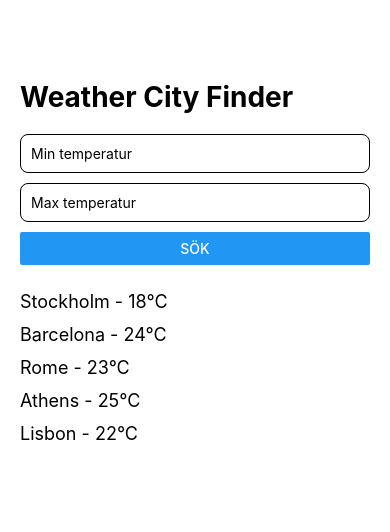
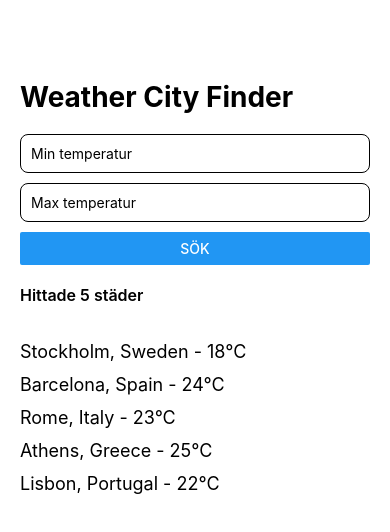
Before and after one commit to mahome00/weather-city-finder, a React Native app: screen / in a window 390 px wide. Shown: the top 532 px of the page. Built offline with nearby package versions, Linux system fonts and the light colour scheme.

Commit message:
CITY-2 Improve city list and display country

```diff
--- a/App.tsx
+++ b/App.tsx
@@ -49,15 +49,19 @@ export default function App() {
 
       <Button title="Sök" onPress={searchCities} />
 
+<Text style={styles.resultCount}>
+  Hittade {results.length} städer
+</Text>
+
       <FlatList
         style={{ marginTop: 20, width: "100%" }}
         data={results}
         keyExtractor={(item) => item.name}
-        renderItem={({ item }) => (
-          <Text style={styles.city}>
-            {item.name} - {item.temp}°C
-          </Text>
-        )}
+       renderItem={({ item }) => (
+  <Text style={styles.city}>
+    {item.name}, {item.country} - {item.temp}°C
+  </Text>
+)}
       />
     </View>
   );
@@ -89,4 +93,10 @@ const styles = StyleSheet.create({
     paddingVertical: 6,
     color: "#000000",
   },
+  resultCount: {
+  marginTop: 20,
+  marginBottom: 10,
+  fontSize: 16,
+  fontWeight: "600",
+},
 });
```
